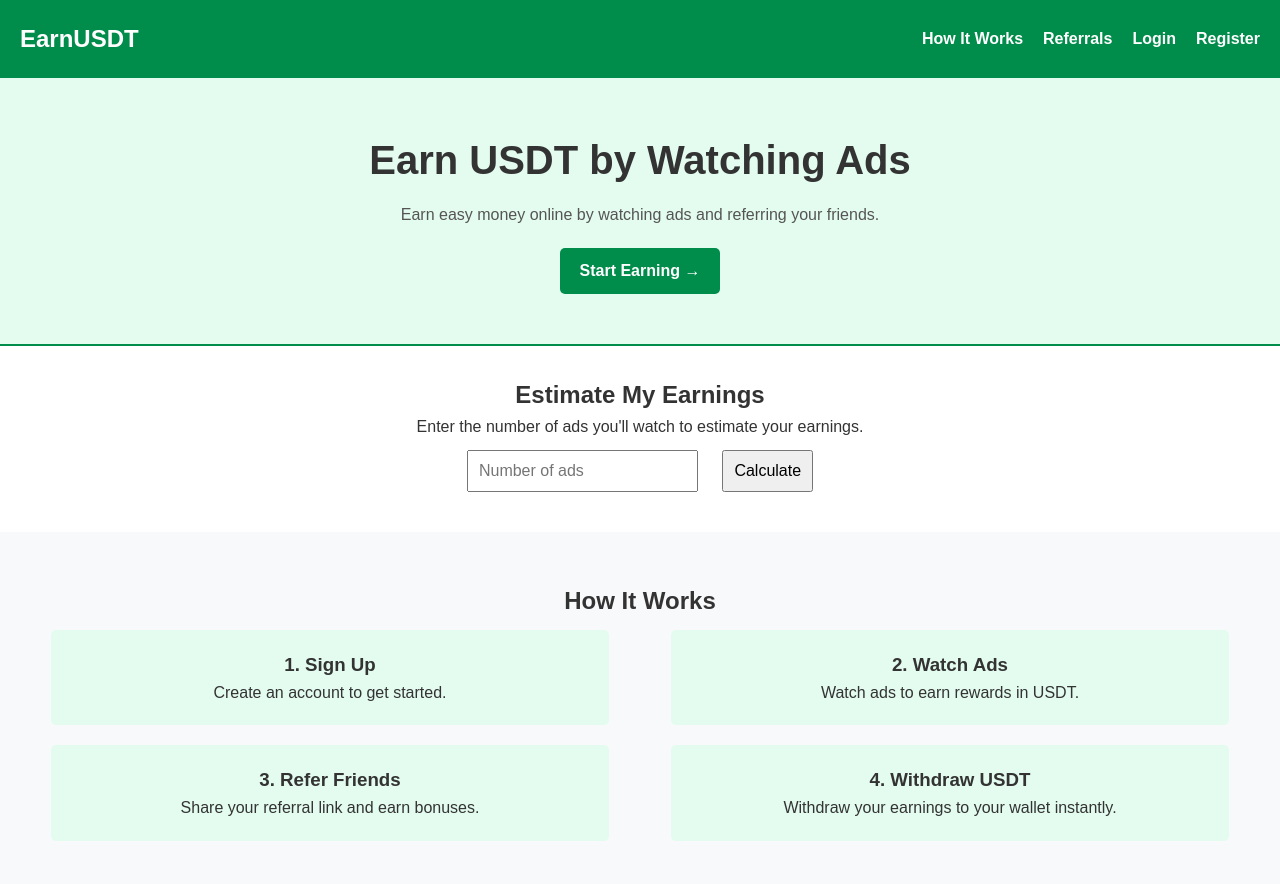
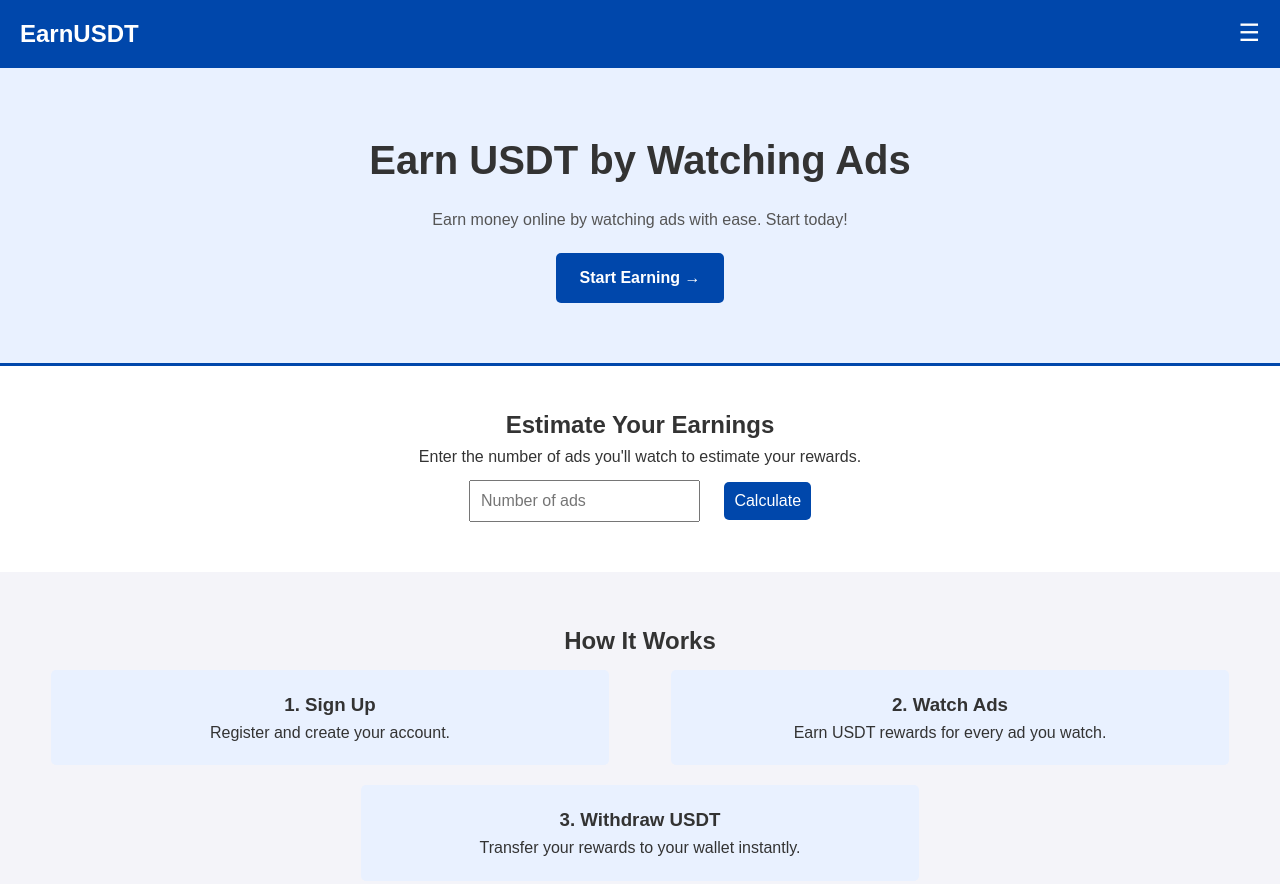
Before and after one commit to LexisMate/Earn, a website: page index.html in a window 1280 px wide. Shown: the top 884 px of the page. Drawn offline with Linux system fonts and the light colour scheme.

Commit message:
Update index.html

```diff
--- a/index.html
+++ b/index.html
@@ -16,15 +16,15 @@
         body {
             line-height: 1.6;
             color: #333;
-            background-color: #f8f9fa;
+            background-color: #f4f4f9;
         }
 
         header {
             display: flex;
             justify-content: space-between;
             align-items: center;
-            padding: 20px;
-            background-color: #008c4a;
+            padding: 15px 20px;
+            background-color: #0047ab;
             color: #fff;
         }
 
@@ -33,30 +33,54 @@
             font-weight: bold;
         }
 
-        header nav ul {
-            display: flex;
-            list-style: none;
+        .menu {
+            position: relative;
         }
 
-        header nav ul li {
-            margin-left: 20px;
+        .menu-button {
+            background: none;
+            border: none;
+            color: white;
+            font-size: 1.5rem;
+            cursor: pointer;
         }
 
-        header nav ul li a {
-            color: #fff;
+        .menu-content {
+            display: none;
+            position: absolute;
+            right: 0;
+            top: 100%;
+            background-color: white;
+            color: #333;
+            border: 1px solid #ddd;
+            box-shadow: 0 4px 8px rgba(0, 0, 0, 0.2);
+            z-index: 1000;
+        }
+
+        .menu-content a {
+            display: block;
+            padding: 10px 15px;
             text-decoration: none;
-            font-weight: bold;
+            color: #333;
+        }
+
+        .menu-content a:hover {
+            background-color: #f0f0f0;
+        }
+
+        .menu:hover .menu-content {
+            display: block;
         }
 
         .hero {
             text-align: center;
-            padding: 50px 20px;
-            background-color: #e3fcef;
+            padding: 60px 20px;
+            background-color: #e9f1ff;
         }
 
         .hero h1 {
             font-size: 2.5rem;
-            margin-bottom: 10px;
+            margin-bottom: 15px;
         }
 
         .hero p {
@@ -66,19 +90,23 @@
 
         .cta-btn {
             display: inline-block;
-            padding: 10px 20px;
-            background-color: #008c4a;
+            padding: 12px 24px;
+            background-color: #0047ab;
             color: #fff;
             text-decoration: none;
             border-radius: 5px;
             font-weight: bold;
         }
 
+        .cta-btn:hover {
+            background-color: #00317a;
+        }
+
         .earnings {
-            padding: 30px 20px;
+            padding: 40px 20px;
             text-align: center;
             background-color: #fff;
-            border-top: 2px solid #008c4a;
+            border-top: 3px solid #0047ab;
         }
 
         .earnings input, .earnings button {
@@ -87,7 +115,18 @@
             font-size: 1rem;
         }
 
-        .how-it-works, .referrals {
+        .earnings button {
+            background-color: #0047ab;
+            color: white;
+            border: none;
+            border-radius: 5px;
+        }
+
+        .earnings button:hover {
+            background-color: #00317a;
+        }
+
+        .how-it-works {
             padding: 50px 20px;
             text-align: center;
         }
@@ -102,14 +141,14 @@
             width: 45%;
             margin: 10px 0;
             padding: 20px;
-            background-color: #e3fcef;
+            background-color: #e9f1ff;
             border-radius: 5px;
         }
 
         footer {
             text-align: center;
             padding: 20px;
-            background-color: #008c4a;
+            background-color: #0047ab;
             color: #fff;
             margin-top: 20px;
         }
@@ -119,27 +158,27 @@
     <!-- Header -->
     <header>
         <div class="logo">EarnUSDT</div>
-        <nav>
-            <ul>
-                <li><a href="#how-it-works">How It Works</a></li>
-                <li><a href="#referrals">Referrals</a></li>
-                <li><a href="login">Login</a></li>
-                <li><a href="register">Register</a></li>
-            </ul>
-        </nav>
+        <div class="menu">
+            <button class="menu-button">☰</button>
+            <div class="menu-content">
+                <a href="#how-it-works">How It Works</a>
+                <a href="login">Login</a>
+                <a href="register">Register</a>
+            </div>
+        </div>
     </header>
 
     <!-- Hero Section -->
     <section class="hero">
         <h1>Earn USDT by Watching Ads</h1>
-        <p>Earn easy money online by watching ads and referring your friends.</p>
+        <p>Earn money online by watching ads with ease. Start today!</p>
         <a href="#start-earning" class="cta-btn">Start Earning →</a>
     </section>
 
     <!-- Estimate Earnings -->
     <section class="earnings">
-        <h2>Estimate My Earnings</h2>
-        <p>Enter the number of ads you'll watch to estimate your earnings.</p>
+        <h2>Estimate Your Earnings</h2>
+        <p>Enter the number of ads you'll watch to estimate your rewards.</p>
         <input type="number" id="ads-watched" placeholder="Number of ads">
         <button onclick="calculateEarnings()">Calculate</button>
         <div id="earnings-result"></div>
@@ -151,28 +190,17 @@
         <div class="steps">
             <div class="step">
                 <h3>1. Sign Up</h3>
-                <p>Create an account to get started.</p>
+                <p>Register and create your account.</p>
             </div>
             <div class="step">
                 <h3>2. Watch Ads</h3>
-                <p>Watch ads to earn rewards in USDT.</p>
+                <p>Earn USDT rewards for every ad you watch.</p>
             </div>
             <div class="step">
-                <h3>3. Refer Friends</h3>
-                <p>Share your referral link and earn bonuses.</p>
-            </div>
-            <div class="step">
-                <h3>4. Withdraw USDT</h3>
-                <p>Withdraw your earnings to your wallet instantly.</p>
+                <h3>3. Withdraw USDT</h3>
+                <p>Transfer your rewards to your wallet instantly.</p>
             </div>
         </div>
-    </section>
-
-    <!-- Referrals -->
-    <section id="referrals" class="referrals">
-        <h2>Refer and Earn More</h2>
-        <p>Invite friends to maximize your earnings.</p>
-        <a href="#start-earning" class="cta-btn">Get Your Referral Link →</a>
     </section>
 
     <!-- Footer -->
```
